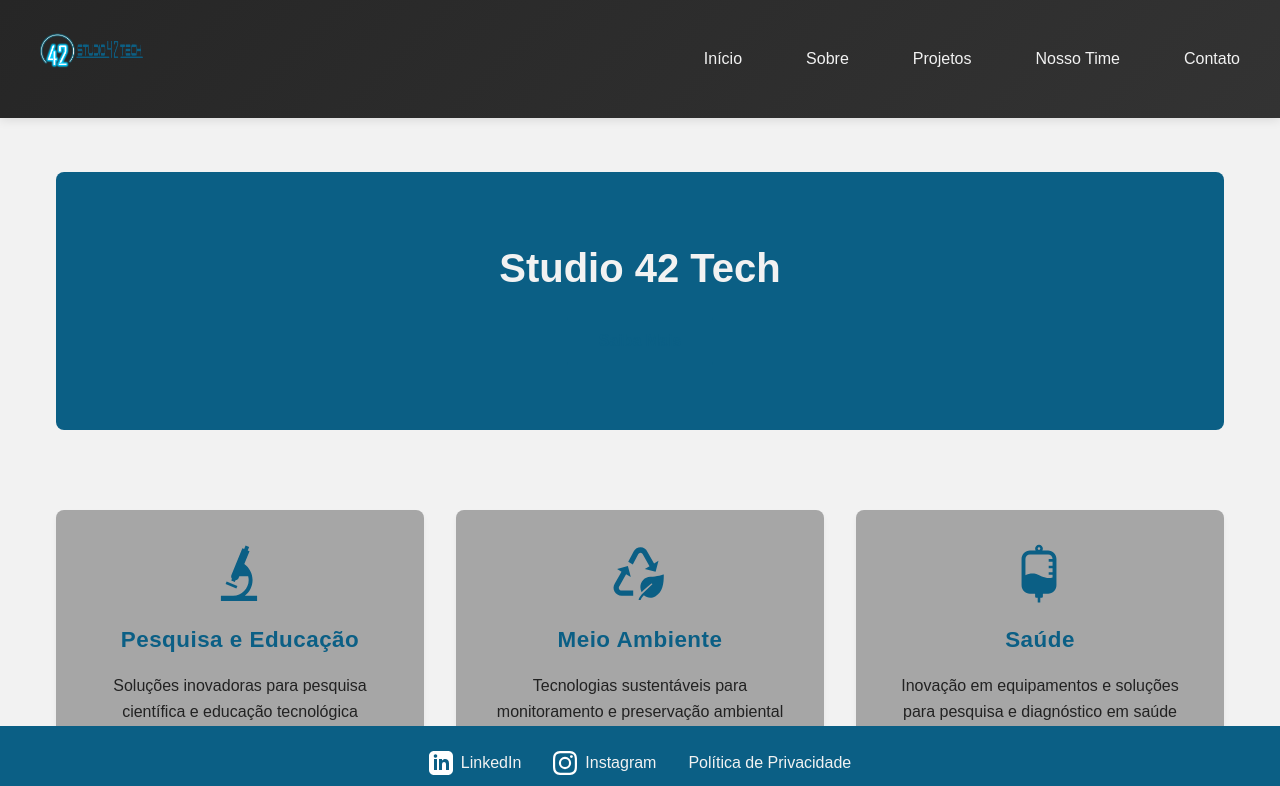
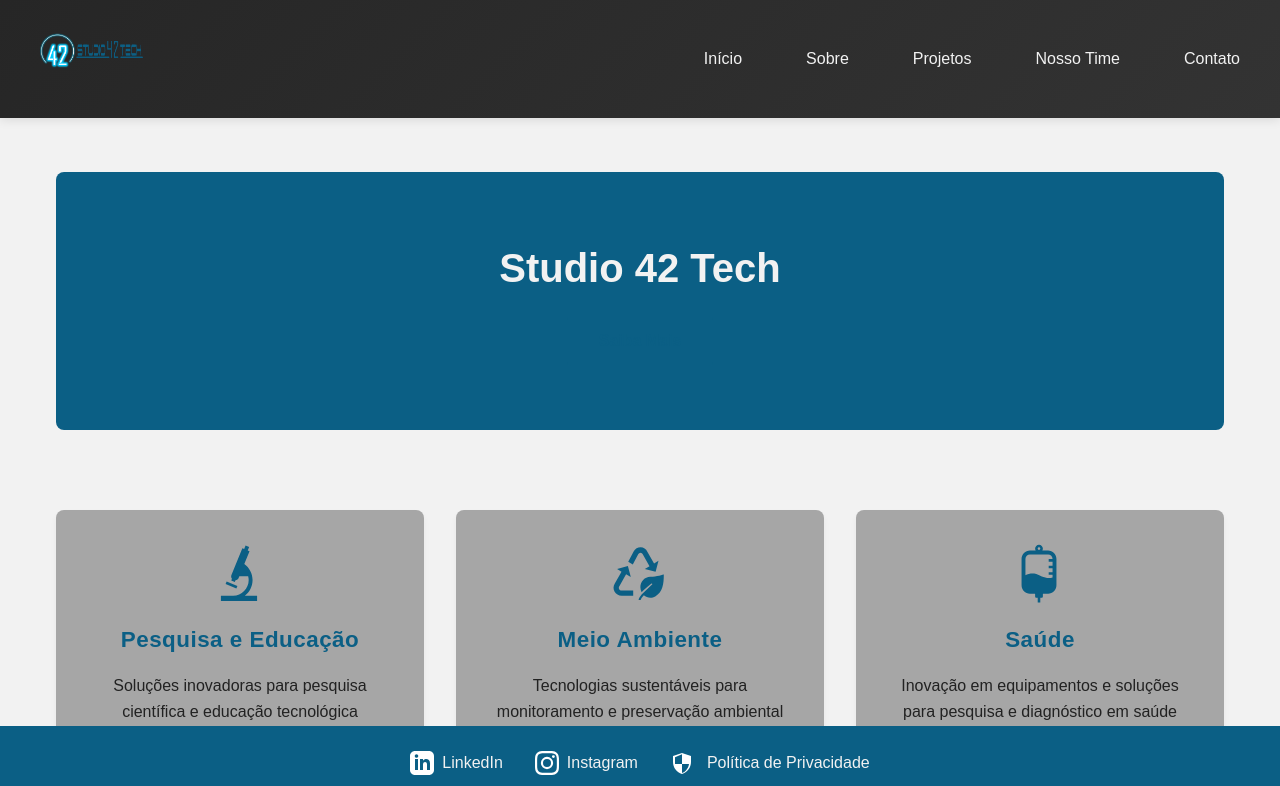
Before and after one commit to CafeSemCafeina/site_42tech, a plain HTML site: page index.html in a window 1280 px wide. Shown: the top 786 px of the page. Drawn offline with Linux system fonts and the light colour scheme.

Commit message:
voltar ao inicio e icone privacy policy

```diff
--- a/index.html
+++ b/index.html
@@ -64,7 +64,7 @@
         <ul>
             <li><a href="https://www.linkedin.com/company/studio42tech/posts/?feedView=all" target="_blank"><svg xmlns="http://www.w3.org/2000/svg" viewBox="0 0 24 24" fill="currentColor"><path d="M19 0h-14c-2.761 0-5 2.239-5 5v14c0 2.761 2.239 5 5 5h14c2.762 0 5-2.239 5-5v-14c0-2.761-2.238-5-5-5zm-11 19h-3v-11h3v11zm-1.5-12.268c-.966 0-1.75-.79-1.75-1.764s.784-1.764 1.75-1.764 1.75.79 1.75 1.764-.783 1.764-1.75 1.764zm13.5 12.268h-3v-5.604c0-3.368-4-3.113-4 0v5.604h-3v-11h3v1.765c1.396-2.586 7-2.777 7 2.476v6.759z"/></svg>LinkedIn</a></li>
             <li><a href="https://www.instagram.com/studio42tech_oficial/" target="_blank"><svg xmlns="http://www.w3.org/2000/svg" viewBox="0 0 24 24" fill="currentColor"><path d="M12 2.163c3.204 0 3.584.012 4.85.07 3.252.148 4.771 1.691 4.919 4.919.058 1.265.069 1.645.069 4.849 0 3.205-.012 3.584-.069 4.849-.149 3.225-1.664 4.771-4.919 4.919-1.266.058-1.644.07-4.85.07-3.204 0-3.584-.012-4.849-.07-3.26-.149-4.771-1.699-4.919-4.92-.058-1.265-.07-1.644-.07-4.849 0-3.204.013-3.583.07-4.849.149-3.227 1.664-4.771 4.919-4.919 1.266-.057 1.645-.069 4.849-.069zM12 0C8.741 0 8.333.014 7.053.072 2.695.272.273 2.69.073 7.052.014 8.333 0 8.741 0 12c0 3.259.014 3.668.072 4.948.2 4.358 2.618 6.78 6.98 6.98C8.333 23.986 8.741 24 12 24c3.259 0 3.668-.014 4.948-.072 4.354-.2 6.782-2.618 6.979-6.98.059-1.28.073-1.689.073-4.948 0-3.259-.014-3.667-.072-4.947-.196-4.354-2.617-6.78-6.979-6.98C15.668.014 15.259 0 12 0zm0 5.838a6.162 6.162 0 100 12.324 6.162 6.162 0 000-12.324zM12 16a4 4 0 110-8 4 4 0 010 8zm6.406-11.845a1.44 1.44 0 100 2.881 1.44 1.44 0 000-2.881z"/></svg>Instagram</a></li>
-            <li><a href="privacy-policy.html">Política de Privacidade</a></li>
+            <li><a href="privacy-policy.html"><svg xmlns="http://www.w3.org/2000/svg" viewBox="0 0 24 24" fill="currentColor" width="24px" height="24px" style="vertical-align: middle; margin-right: 5px;"><path d="M12 2L3 5v6c0 5.55 3.84 10.74 9 12 5.16-1.26 9-6.45 9-12V5l-9-3zm0 10.99h7c-.53 4.12-3.28 7.79-7 8.94V12.99H5V6.3l7-3.11v9.8z"/></svg>Política de Privacidade</a></li>
         </ul>
     </footer>
     <script src="javascript/script.js"></script>
```
Also changed, not shown: privacy-policy.html (+1 -0 lines).
